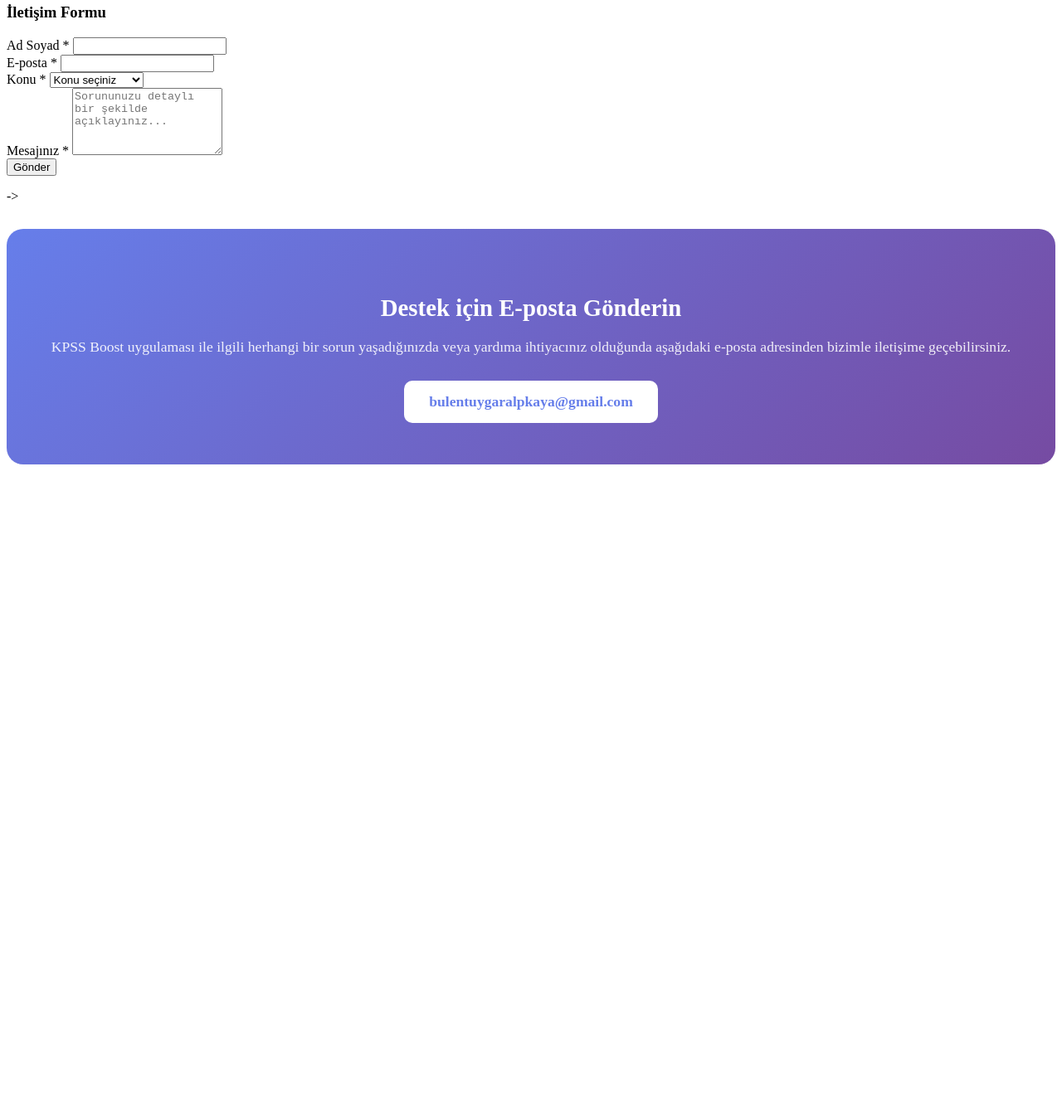
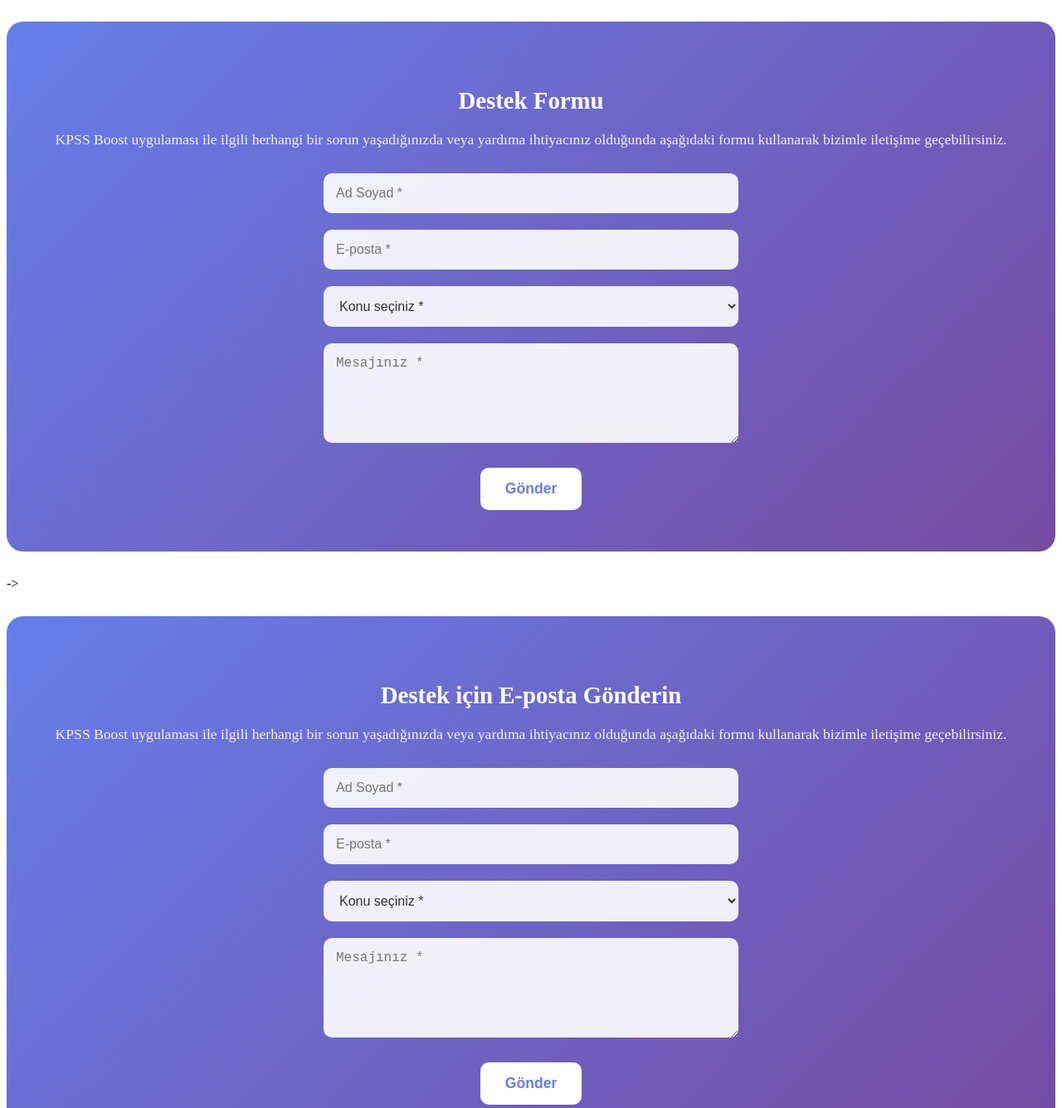
Before and after one commit to UygarAlpkaya/KpssBoost-Support, a plain HTML site: page index.html in a window 1280 px wide. Shown: the part 4-1340 px from the top of the page at 83% size. Before the commit the page ends 800 px from the top, so only its background shows below. Drawn offline with Linux system fonts and the light colour scheme.

Commit message:
index.html

```diff
--- a/index.html
+++ b/index.html
@@ -1,33 +1,34 @@
                 <div class="contact-form">
-                    <h3>İletişim Formu</h3>
-                    <form id="supportForm">
-                        <div class="form-group">
-                            <label for="name">Ad Soyad *</label>
-                            <input type="text" id="name" name="name" required>
+                    <div style="text-align: center; padding: 50px; background: linear-gradient(135deg, #667eea 0%, #764ba2 100%); border-radius: 20px; margin: 30px 0; color: white;">
+                        <i class="fas fa-envelope" style="font-size: 4rem; margin-bottom: 30px; color: white;"></i>
+                        <h3 style="margin-bottom: 20px; font-size: 1.8rem;">Destek Formu</h3>
+                        <p style="margin-bottom: 30px; font-size: 1.1rem; opacity: 0.9;">KPSS Boost uygulaması ile ilgili herhangi bir sorun yaşadığınızda veya yardıma ihtiyacınız olduğunda aşağıdaki formu kullanarak bizimle iletişime geçebilirsiniz.</p>
+
+                        <form action="https://formspree.io/f/xvgqbwey" method="POST" style="max-width: 500px; margin: 0 auto;">
+                            <div style="margin-bottom: 20px;">
+                                <input type="text" name="name" placeholder="Ad Soyad *" required style="width: 100%; padding: 15px; border: none; border-radius: 10px; font-size: 1rem; background: rgba(255,255,255,0.9); color: #333;">
                             </div>
-                        <div class="form-group">
-                            <label for="email">E-posta *</label>
-                            <input type="email" id="email" name="email" required>
+                            <div style="margin-bottom: 20px;">
+                                <input type="email" name="email" placeholder="E-posta *" required style="width: 100%; padding: 15px; border: none; border-radius: 10px; font-size: 1rem; background: rgba(255,255,255,0.9); color: #333;">
                             </div>
-                        <div class="form-group">
-                            <label for="subject">Konu *</label>
-                            <select id="subject" name="subject" required>
-                                <option value="">Konu seçiniz</option>
-                                <option value="technical">Teknik Sorun</option>
-                                <option value="content">İçerik Sorunu</option>
-                                <option value="payment">Ödeme Sorunu</option>
-                                <option value="suggestion">Öneri</option>
-                                <option value="other">Diğer</option>
+                            <div style="margin-bottom: 20px;">
+                                <select name="subject" required style="width: 100%; padding: 15px; border: none; border-radius: 10px; font-size: 1rem; background: rgba(255,255,255,0.9); color: #333;">
+                                    <option value="">Konu seçiniz *</option>
+                                    <option value="Teknik Sorun">Teknik Sorun</option>
+                                    <option value="İçerik Sorunu">İçerik Sorunu</option>
+                                    <option value="Ödeme Sorunu">Ödeme Sorunu</option>
+                                    <option value="Öneri">Öneri</option>
+                                    <option value="Diğer">Diğer</option>
                                 </select>
                             </div>
-                        <div class="form-group">
-                            <label for="message">Mesajınız *</label>
-                            <textarea id="message" name="message" rows="5" required placeholder="Sorununuzu detaylı bir şekilde açıklayınız..."></textarea>
+                            <div style="margin-bottom: 30px;">
+                                <textarea name="message" placeholder="Mesajınız *" rows="5" required style="width: 100%; padding: 15px; border: none; border-radius: 10px; font-size: 1rem; background: rgba(255,255,255,0.9); color: #333; resize: vertical;"></textarea>
                             </div>
-                        <button type="submit" class="btn">
+                            <button type="submit" style="background: white; color: #667eea; padding: 15px 30px; border: none; border-radius: 10px; text-decoration: none; font-weight: 600; font-size: 1.1rem; cursor: pointer; transition: transform 0.3s ease;">
                                 <i class="fas fa-paper-plane"></i> Gönder
                             </button>
                         </form>
+                    </div>
                 </div>
 
 ->
@@ -36,9 +37,31 @@
                     <div style="text-align: center; padding: 50px; background: linear-gradient(135deg, #667eea 0%, #764ba2 100%); border-radius: 20px; margin: 30px 0; color: white;">
                         <i class="fas fa-envelope" style="font-size: 4rem; margin-bottom: 30px; color: white;"></i>
                         <h3 style="margin-bottom: 20px; font-size: 1.8rem;">Destek için E-posta Gönderin</h3>
-                        <p style="margin-bottom: 30px; font-size: 1.1rem; opacity: 0.9;">KPSS Boost uygulaması ile ilgili herhangi bir sorun yaşadığınızda veya yardıma ihtiyacınız olduğunda aşağıdaki e-posta adresinden bizimle iletişime geçebilirsiniz.</p>
-                        <a href="mailto:bulentuygaralpkaya@gmail.com" style="background: white; color: #667eea; padding: 15px 30px; border-radius: 10px; text-decoration: none; font-weight: 600; font-size: 1.1rem; display: inline-block; transition: transform 0.3s ease;">
-                            <i class="fas fa-envelope"></i> bulentuygaralpkaya@gmail.com
-                        </a>
+                        <p style="margin-bottom: 30px; font-size: 1.1rem; opacity: 0.9;">KPSS Boost uygulaması ile ilgili herhangi bir sorun yaşadığınızda veya yardıma ihtiyacınız olduğunda aşağıdaki formu kullanarak bizimle iletişime geçebilirsiniz.</p>
+
+                        <form action="https://formspree.io/f/xvgqbwey" method="POST" style="max-width: 500px; margin: 0 auto;">
+                            <div style="margin-bottom: 20px;">
+                                <input type="text" name="name" placeholder="Ad Soyad *" required style="width: 100%; padding: 15px; border: none; border-radius: 10px; font-size: 1rem; background: rgba(255,255,255,0.9); color: #333;">
+                            </div>
+                            <div style="margin-bottom: 20px;">
+                                <input type="email" name="email" placeholder="E-posta *" required style="width: 100%; padding: 15px; border: none; border-radius: 10px; font-size: 1rem; background: rgba(255,255,255,0.9); color: #333;">
+                            </div>
+                            <div style="margin-bottom: 20px;">
+                                <select name="subject" required style="width: 100%; padding: 15px; border: none; border-radius: 10px; font-size: 1rem; background: rgba(255,255,255,0.9); color: #333;">
+                                    <option value="">Konu seçiniz *</option>
+                                    <option value="Teknik Sorun">Teknik Sorun</option>
+                                    <option value="İçerik Sorunu">İçerik Sorunu</option>
+                                    <option value="Ödeme Sorunu">Ödeme Sorunu</option>
+                                    <option value="Öneri">Öneri</option>
+                                    <option value="Diğer">Diğer</option>
+                                </select>
+                            </div>
+                            <div style="margin-bottom: 30px;">
+                                <textarea name="message" placeholder="Mesajınız *" rows="5" required style="width: 100%; padding: 15px; border: none; border-radius: 10px; font-size: 1rem; background: rgba(255,255,255,0.9); color: #333; resize: vertical;"></textarea>
+                            </div>
+                            <button type="submit" style="background: white; color: #667eea; padding: 15px 30px; border: none; border-radius: 10px; text-decoration: none; font-weight: 600; font-size: 1.1rem; cursor: pointer; transition: transform 0.3s ease;">
+                                <i class="fas fa-paper-plane"></i> Gönder
+                            </button>
+                        </form>
                     </div>
                 </div>
```
Lines whose indentation alone changed are shown as unchanged.
